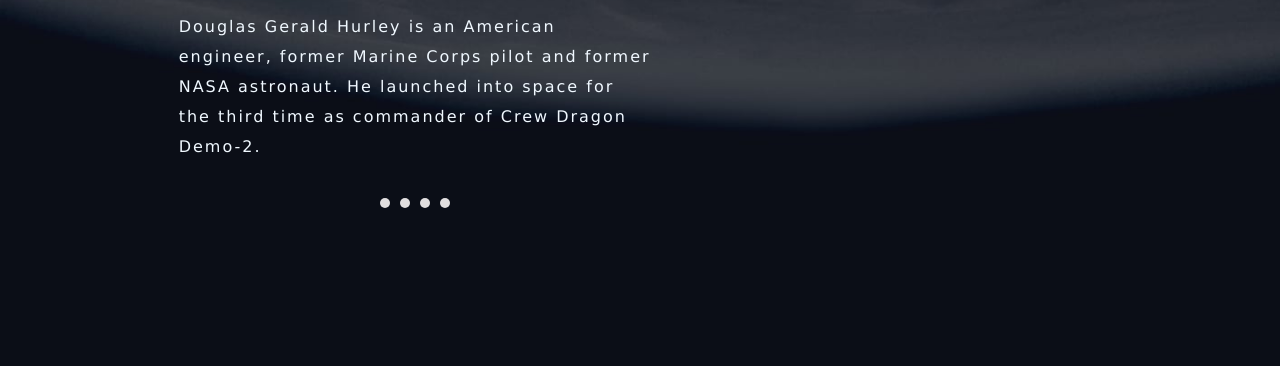
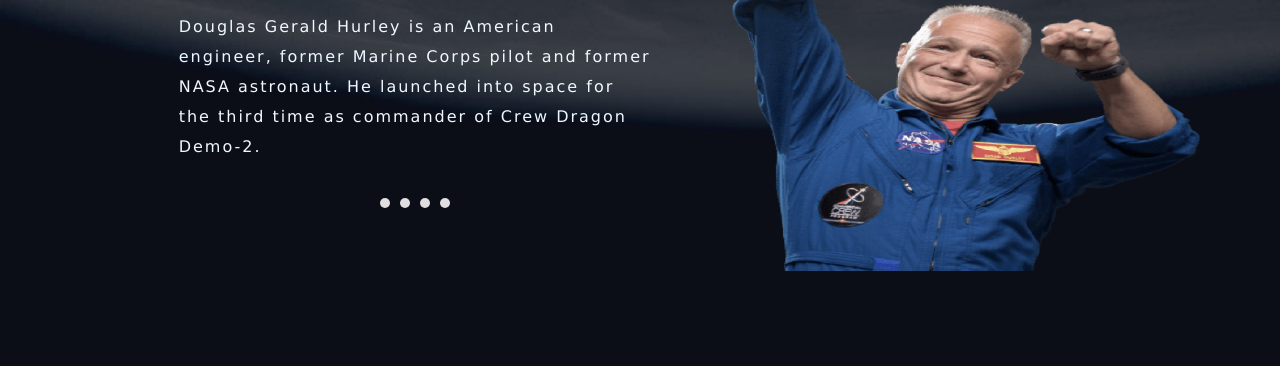
Before and after one commit to callmeVineeth/SpaceTour, a plain HTML site: page crew.html in a window 1280 px wide. Shown: the part 449-815 px from the top of the page. Drawn offline with Linux system fonts and the light colour scheme.

Commit message:
Update crew.html

```diff
--- a/crew.html
+++ b/crew.html
@@ -60,7 +60,7 @@
         <span class="dot" onclick="fourthCrew(4)">  </span>
       </div>
     </div>
-    <div class="crewImage"><img src="/starter-code/assets/crew/image-douglas-hurley.png" alt="Douglas Hurley" id="Image"/>
+    <div class="crewImage"><img src="./assets/crew/image-douglas-hurley.png" alt="Douglas Hurley" id="Image"/>
       </div>
   </div>
 </section>
```
